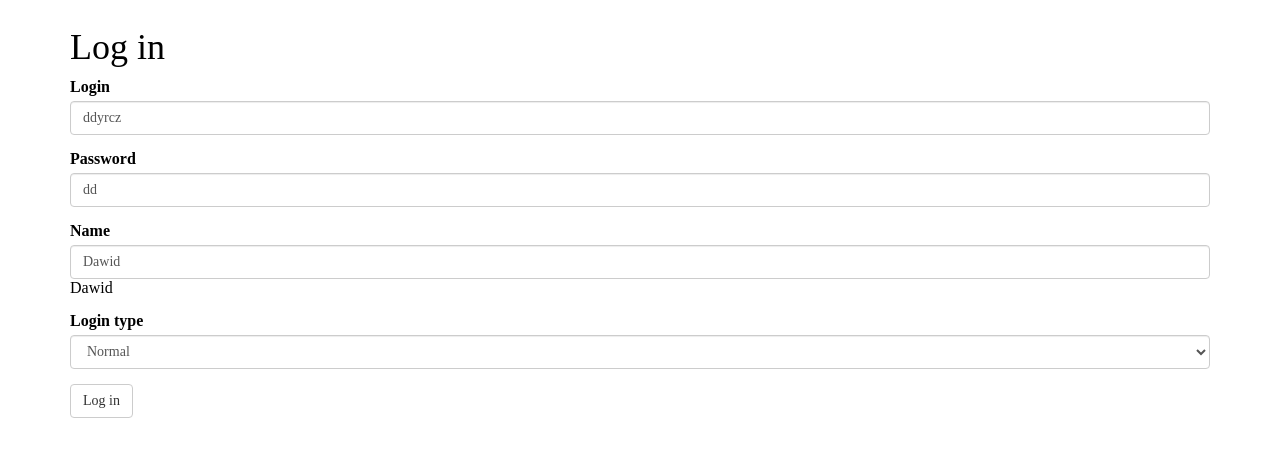
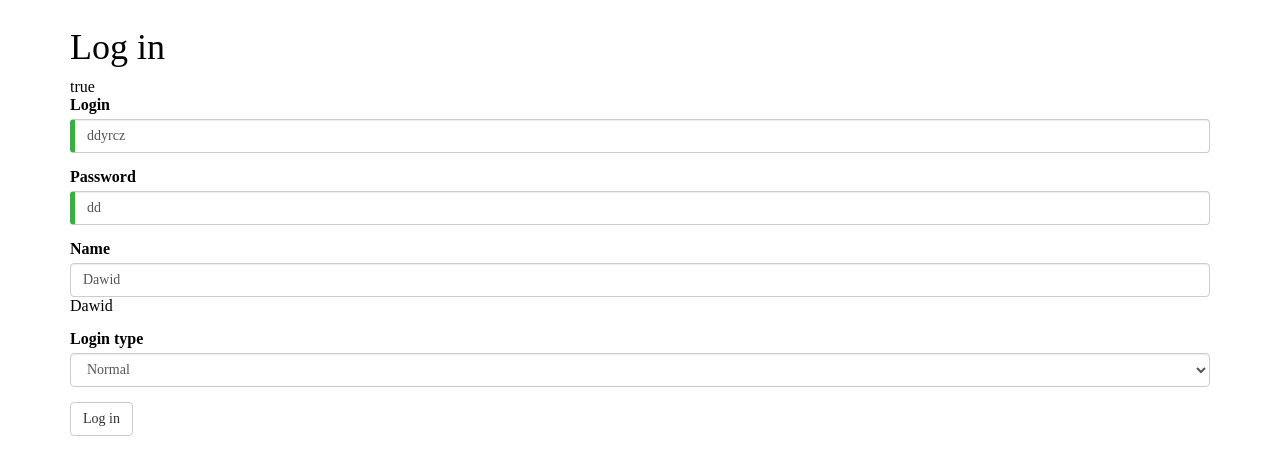
Before and after one commit to ddyrcz/GitHubClient, an Angular app: page / in a window 1280 px wide. Shown: the top 474 px of the page. Built offline with nearby package versions, Linux system fonts and the light colour scheme.

Commit message:
Validation warnings

```diff
--- a/src/app/model/user.ts
+++ b/src/app/model/user.ts
@@ -2,7 +2,7 @@ export class User {
     constructor(
         private login: string,
         private password: string,
-        public name: string) {
+        private name: string) {
 
     }
 }
--- a/src/app/search/search.component.html
+++ b/src/app/search/search.component.html
@@ -1,13 +1,20 @@
 <div class="container">
 	<h1>Log in</h1>
-	<form>
+	<form (ngSubmit)='onSubmit()' #form='ngForm'>
+		{{form.form.valid}}
 		<div class="form-group">
 			<label for="login">Login</label>
-			<input [(ngModel)]='user.login' name='login' type="text" class="form-control" id="login" required>
+			<input #login='ngModel' [(ngModel)]='user.login' name='login' type="text" class="form-control" id="login" required>
+			<div [hidden]="login.valid || login.pristine" class="alert alert-danger">
+				Login is required
+			</div>
 		</div>
 		<div class="form-group">
 			<label for="password">Password</label>
-			<input [(ngModel)]='user.password' name='password' type="text" class="form-control" id="password" required>
+			<input #password='ngModel' [(ngModel)]='user.password' name='password' type="text" class="form-control" id="password" required>
+			<div [hidden]="password.valid || password.pristine" class="alert alert-danger">
+				Password is required
+			</div>
 		</div>
 		<div class="form-group">
 			<label for="name">Name</label>
@@ -20,6 +27,6 @@
   </select>
 		</div>
 
-		<button type="submit" class="btn btn-default">Log in</button>
+		<button type="submit" class="btn btn-default" [disabled]='!form.form.valid'>Log in</button>
 	</form>
 </div>
```
Also changed, not shown: src/app/search/search.component.css.
